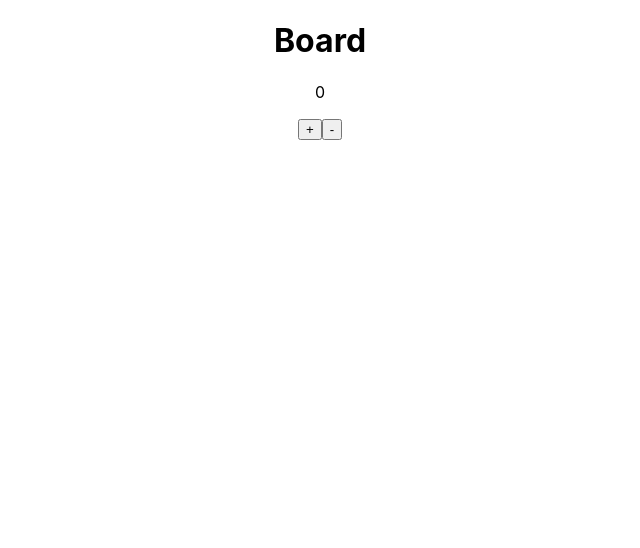
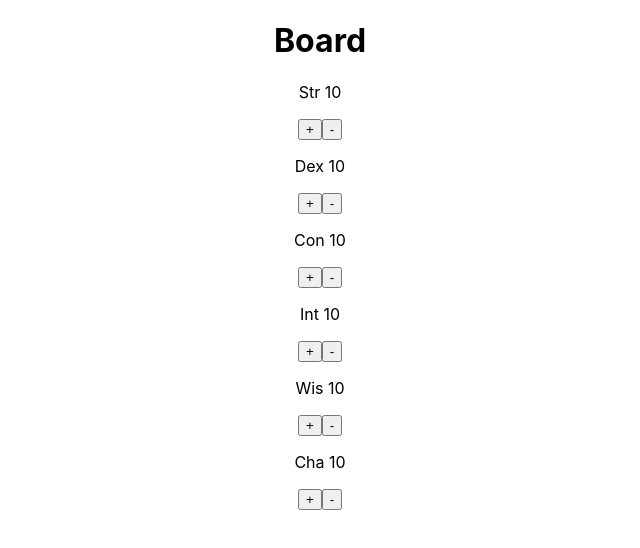
Before and after one commit to motorollerscalatron/pf1-character-creation-simulator, a React (Create React App) app: page / in a window 1280 px wide. Shown: the top 548 px of the page, without its empty margins (320-960 px from the left). Built offline with nearby package versions, Linux system fonts and the light colour scheme.

Commit message:
prepare 6 attributes and set cap value to 80

```diff
--- a/src/views/CounterBoard.tsx
+++ b/src/views/CounterBoard.tsx
@@ -2,30 +2,103 @@
 
 import React, { FC, useState, useCallback } from "react";
 
-const CounterBoard: FC<{}> = (): JSX.Element => {
-  const [count1, setCount1] = useState(0);
+const CounterBoard: FC<{ initial?: number }> = ({
+  initial = 10,
+}): JSX.Element => {
+  const pool = 80;
 
-  const updateCount1 = useCallback(
-    (e: React.MouseEvent<HTMLButtonElement>): void => {
-      switch (e.currentTarget.innerText) {
-        case "-":
-          setCount1(count1 - 1);
+  const [count1, setCount1] = useState(initial);
+  const [count2, setCount2] = useState(initial);
+  const [count3, setCount3] = useState(initial);
+  const [count4, setCount4] = useState(initial);
+  const [count5, setCount5] = useState(initial);
+  const [count6, setCount6] = useState(initial);
+
+  const Attrib = {
+    str: "Strength",
+    dex: "Dexterity",
+    con: "Constitution",
+    int: "Intelligence",
+    wis: "Wisdom",
+    cha: "Charisma",
+  };
+  type AttribType = keyof typeof Attrib;
+
+  const handleAmount = (atr: AttribType, increment: boolean) => {
+    // MAX
+    if (count1 + count2 + count3 + count4 + count5 + count6 > pool - 1) {
+      return;
+    } else {
+      switch (atr) {
+        case "str": {
+          setCount1(count1 + (increment ? 1 : -1));
           break;
-        case "+":
-        default:
-          setCount1(count1 + 1);
+        }
+        case "dex": {
+          setCount2(count2 + (increment ? 1 : -1));
           break;
+        }
+        case "con": {
+          setCount3(count3 + (increment ? 1 : -1));
+          break;
+        }
+        case "int": {
+          setCount4(count4 + (increment ? 1 : -1));
+          break;
+        }
+        case "wis": {
+          setCount5(count5 + (increment ? 1 : -1));
+          break;
+        }
+        case "cha": {
+          setCount6(count6 + (increment ? 1 : -1));
+          break;
+        }
       }
-    },
-    [count1]
-  );
+    }
+    // point min: 7
+    // point max: 18
+    // point buy cost
+    // < 7 ... -2
+    // < 10 ... -1
+    // < 15 ... 1
+    // < 17 ... 2
+    // 18 ... 3
+  };
 
   return (
     <div className="board">
       <h1>Board</h1>
-      <p> {count1}</p>
-      <button onClick={updateCount1}>+</button>
-      <button onClick={updateCount1}>-</button>
+      <div>
+        <p> Str {count1}</p>
+        <button onClick={() => handleAmount("str", true)}>+</button>
+        <button onClick={() => handleAmount("str", false)}>-</button>
+      </div>
+      <div>
+        <p> Dex {count2}</p>
+        <button onClick={() => handleAmount("dex", true)}>+</button>
+        <button onClick={() => handleAmount("dex", false)}>-</button>
+      </div>
+      <div>
+        <p> Con {count3}</p>
+        <button onClick={() => handleAmount("con", true)}>+</button>
+        <button onClick={() => handleAmount("con", false)}>-</button>
+      </div>
+      <div>
+        <p> Int {count4}</p>
+        <button onClick={() => handleAmount("int", true)}>+</button>
+        <button onClick={() => handleAmount("int", false)}>-</button>
+      </div>
+      <div>
+        <p> Wis {count5}</p>
+        <button onClick={() => handleAmount("wis", true)}>+</button>
+        <button onClick={() => handleAmount("wis", false)}>-</button>
+      </div>
+      <div>
+        <p> Cha {count6}</p>
+        <button onClick={() => handleAmount("cha", true)}>+</button>
+        <button onClick={() => handleAmount("cha", false)}>-</button>
+      </div>
     </div>
   );
 };
```
